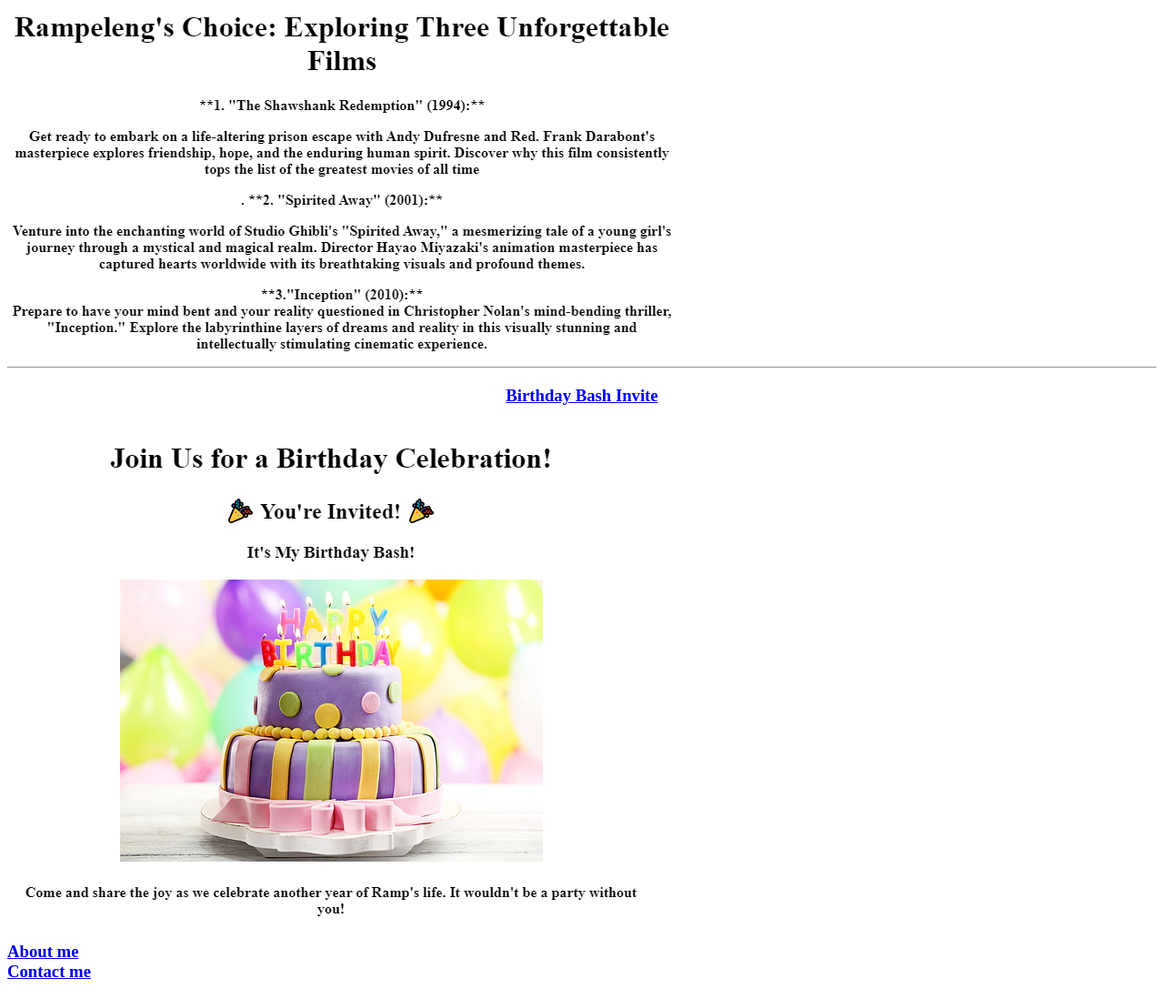
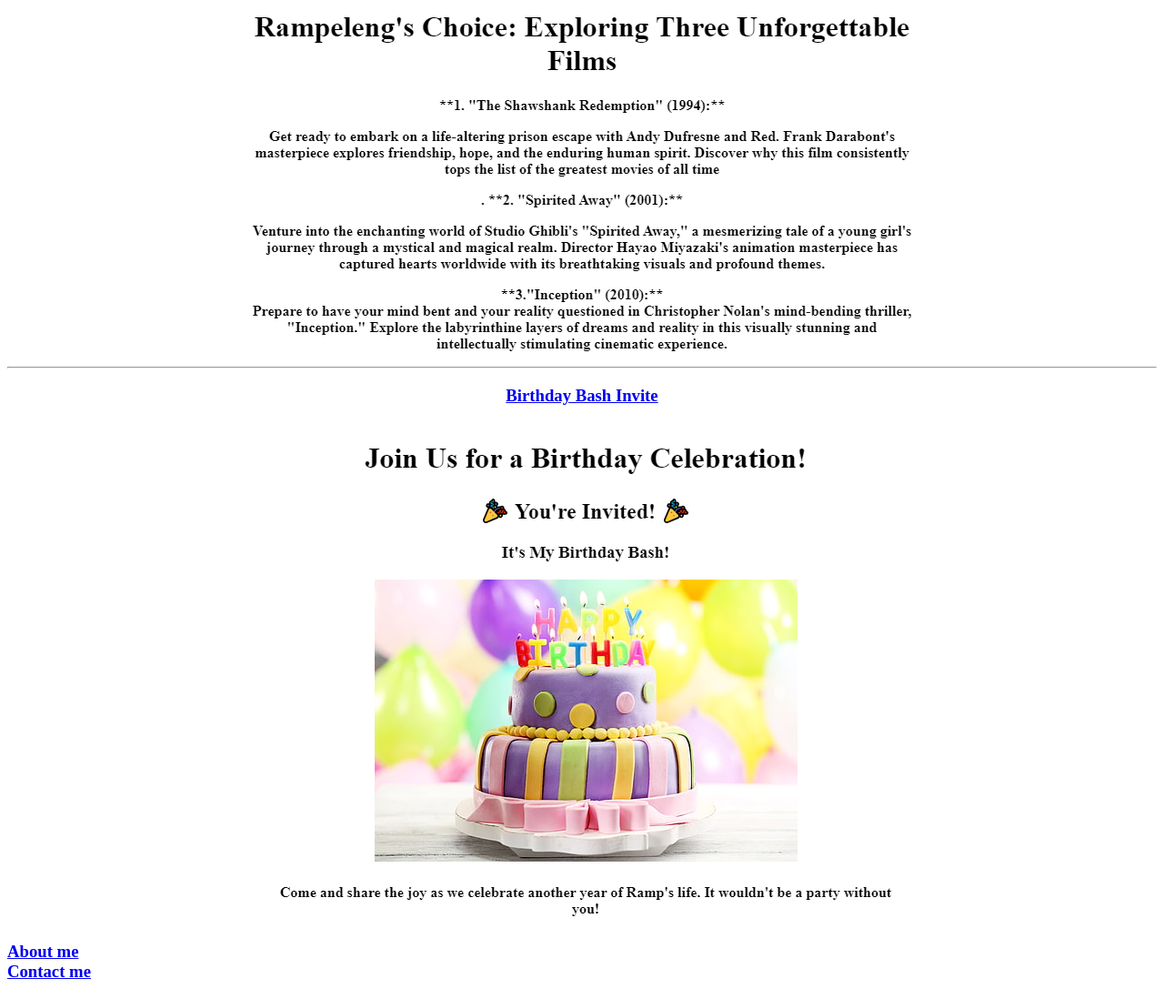
Before and after one commit to TheRealRamza/HTML-portfolio, a plain HTML site: page index.html in a window 1280 px wide. Shown: the part 185-1283 px from the top of the page at 91% size. Drawn offline with Linux system fonts and the light colour scheme.

Commit message:
Add files via upload

```diff
--- a/index.html
+++ b/index.html
@@ -18,10 +18,10 @@
     <hr>
     <h3>  <center><a href="./public/movie-ranking"> My Film Project</a></center> </h3>
 
-     <a href="./public/movie-ranking"> <img src="./assets/images/Films png.png" alt=" A list of my favourite films ">  </a>
+     <center><img src="./assets/images/Films png.png" alt=" A list of my favourite films "> </center>
 <hr>
      <h3><center> <a href="./public/birthday-invite"> Birthday Bash Invite</a> </center></h3>
-    <a href="./public/birthday-invite"> <img src="./assets/images/Birthday.png " alt=" my birthday"> </a>
+    <center> <img src="./assets/images/Birthday.png " alt=" my birthday"> </center>
      <h3>
     <a href="./public/about"> About me </a> <br>
     <a href="./public/contact"> Contact me</a>
```
